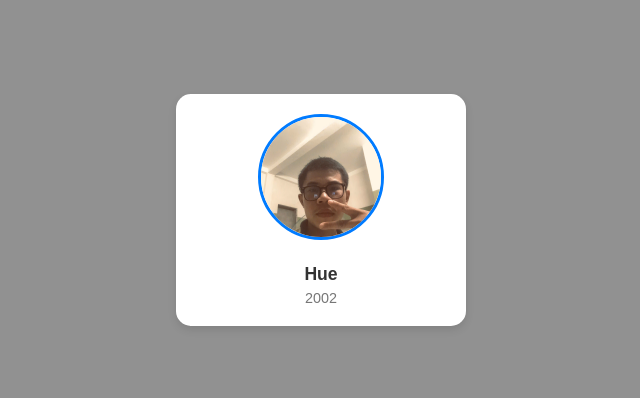
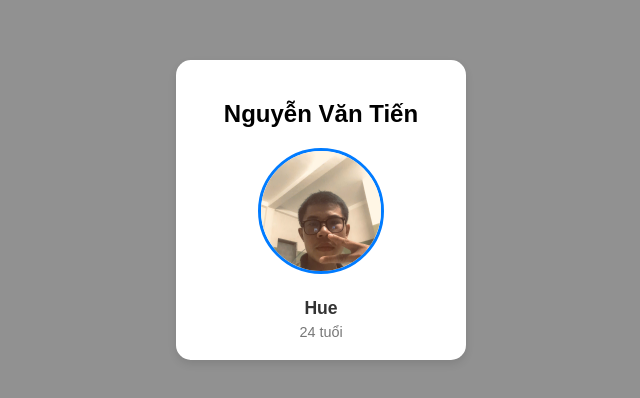
Before and after one commit to nvantien24042002/react-go, a React (Vite) app: page / in a window 1280 px wide. Shown: the part 198-596 px from the top of the page, without its empty margins (319-959 px from the left). Built offline with nearby package versions, Linux system fonts and the light colour scheme.

Commit message:
added dynamic data

```diff
--- a/src/components/UserProfile.jsx
+++ b/src/components/UserProfile.jsx
@@ -1,15 +1,22 @@
-import myPhoto from '.././assets/avt_tien.jpg'
 import '../components/UserProfile.css'
+import avt_tien from '../assets/avt_tien.jpg'
 function UserProfile(){
+    const currYear = new Date().getFullYear();
+    const user = {
+        name:"Nguyễn Văn Tiến",
+        location:"Hue",
+        birtYear:"2002",
+    }
+    // UI
     return(
         <>
             <div className="user-card">
-                <img className='avt' src={myPhoto} alt="" />
-                <p className="adrress">Hue</p>
-                <p className="date">2002</p>
+                <h2>{user.name}</h2>
+                <img className='avt' src={avt_tien} alt="" />
+                <p className="adrress">{user.location}</p>
+                <p className="date">{currYear - user.birtYear} tuổi</p>
             </div>
         </>
     )
-
 }
 export default UserProfile;
```
